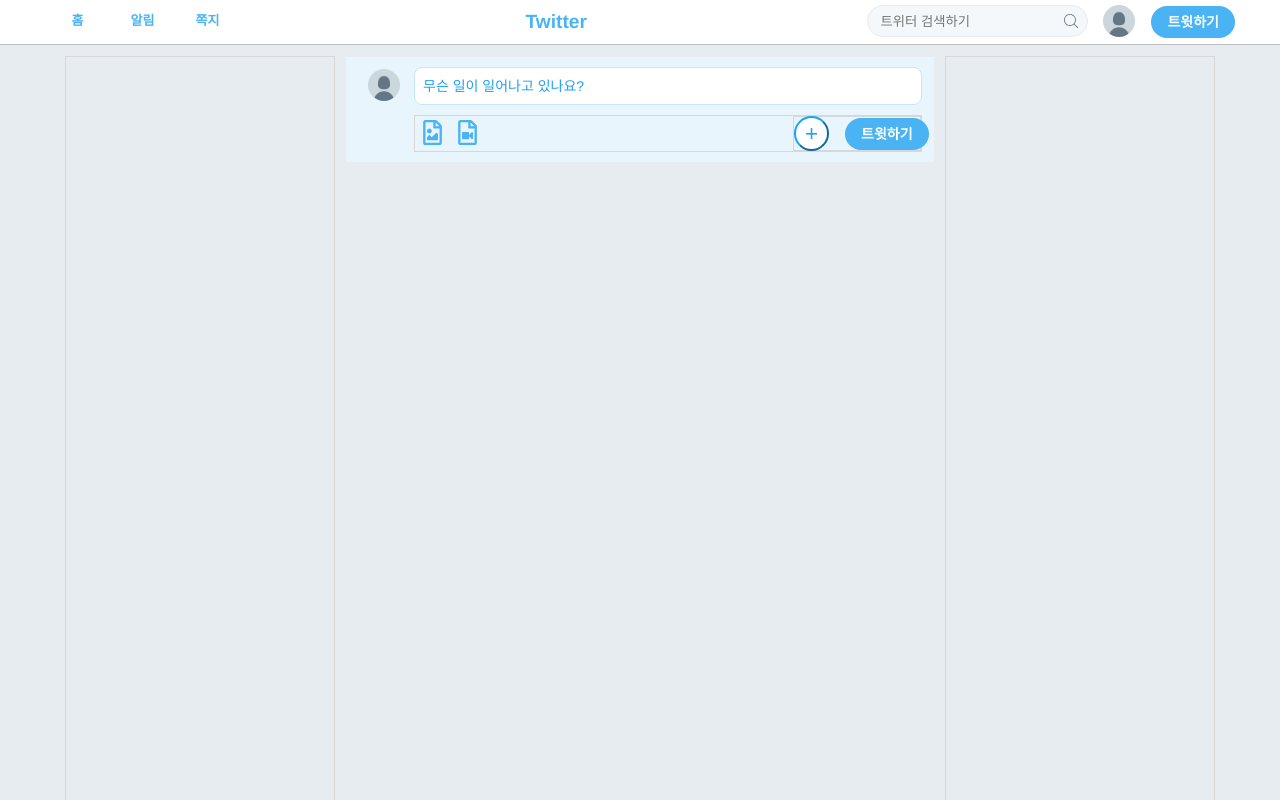
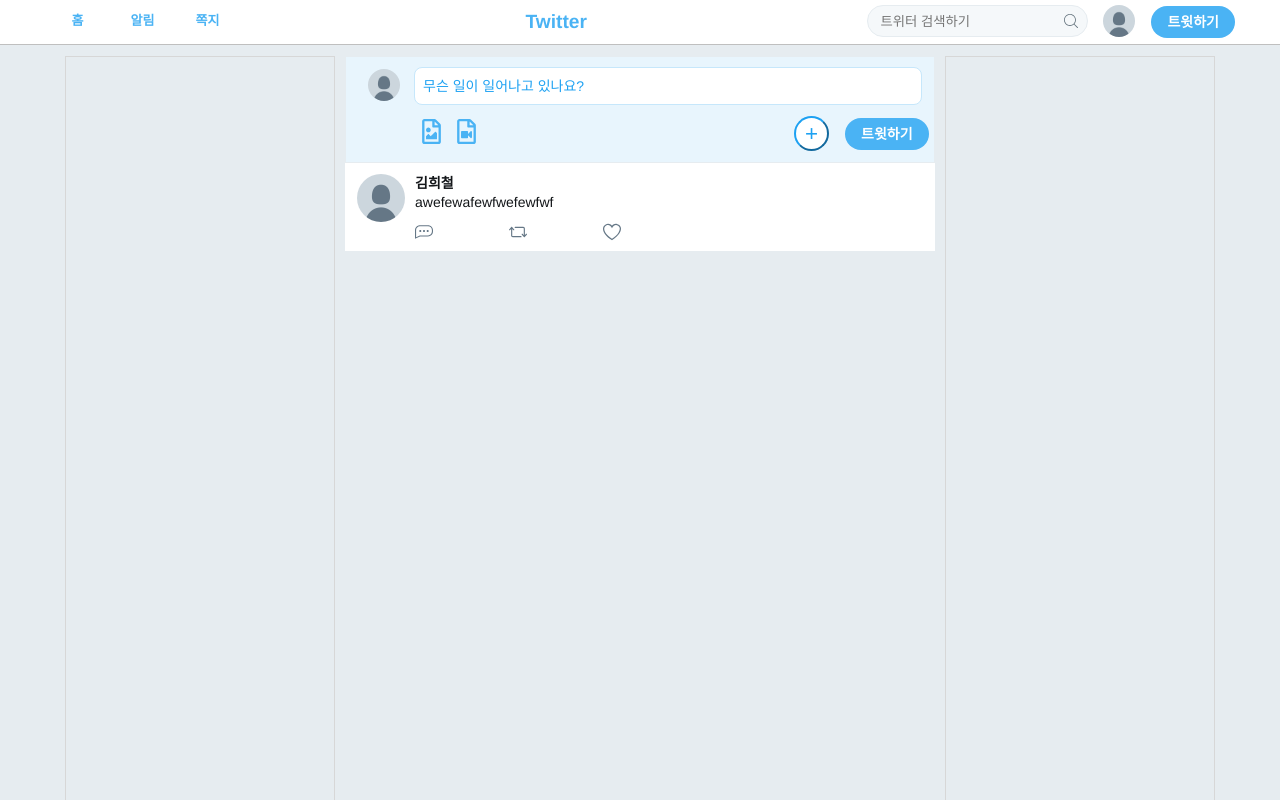
Before and after one commit to heecheolman/twitter-project, a Vue app: page /#/ in a window 1280 px wide. Shown: the top 800 px of the page. Built offline with nearby package versions, Linux system fonts and the light colour scheme.

Commit message:
ui 완료

```diff
--- a/src/components/atoms/EditableDiv.vue
+++ b/src/components/atoms/EditableDiv.vue
@@ -21,13 +21,11 @@
         editableDiv.style.minHeight = "80px";
       }
     },
+
     // 폼에 포커싱 될 때
     extendTextArea() {
       const editableDiv = document.querySelector('.tweet-textarea');
-      const form = document.querySelector('.tweet-form');
-
       editableDiv.style.minHeight = "80px";
-      form.style.boxShadow = "0 0 0 1px #A4D9F9";
     }
   }
 };
--- /dev/null
+++ b/src/components/atoms/PText.vue
@@ -0,0 +1,31 @@
+<template>
+  <p class="p--base" :class="pStyle">
+    {{ contentText }}
+  </p>
+</template>
+<script>
+export default {
+  name: 'PText',
+  props: {
+    pStyle: {
+      type: String,
+    },
+    contentText: {
+      type: String,
+    },
+  },
+};
+</script>
+<style scoped>
+  .p--base {
+    margin: 0;
+    width: 100%;
+    word-wrap: break-word;
+  }
+
+  .tweet-text {
+    color: #14171a;
+    font-size: 14px;
+    line-height: 20px;
+  }
+</style>
--- /dev/null
+++ b/src/components/atoms/SpanText.vue
@@ -0,0 +1,27 @@
+<template>
+  <span :class="textStyle">
+    {{ text }}
+  </span>
+</template>
+
+<script>
+export default  {
+  name: 'SpanText',
+  props: {
+    textStyle: {
+      type: String,
+    },
+    text: {
+      type: String,
+    },
+  },
+};
+</script>
+
+<style scoped>
+  .text--id {
+    font-weight: bold;
+    font-size: 14px;
+    color: #14171a;
+  }
+</style>
--- a/src/components/atoms/SvgButton.vue
+++ b/src/components/atoms/SvgButton.vue
@@ -19,6 +19,10 @@
 </script>
 
 <style scoped>
+  svg {
+    width: inherit;
+    height: inherit;
+  }
   .svg--search {
     width: 14px;
     height: 14px;
@@ -32,4 +36,12 @@
     cursor: pointer;
   }
 
+  .svg--reply {
+    width: 18px;
+    height: 18px;
+    fill: #657786;
+  }
+  .svg--reply:hover {
+    fill: #1da1fe
+  }
 </style>
--- a/src/components/molecules/TweetButton.vue
+++ b/src/components/molecules/TweetButton.vue
@@ -1,6 +1,6 @@
 <template>
   <div class="tweet-button-container">
-    <text-button :label="label" :class="buttonStyle"/>
+    <text-button :label="label" :class="buttonStyle" @click=""/>
   </div>
 </template>
 <script>
@@ -17,6 +17,9 @@
       buttonStyle: 'button--tweet',
     };
   },
+  methods: {
+
+  },
 };
 </script>
 <style scoped>
--- /dev/null
+++ b/src/components/molecules/TweetContent.vue
@@ -0,0 +1,117 @@
+<template>
+  <div class="tweet-content-container">
+    <div class="tweet-header">
+      <span-text
+        :class="idStyle"
+        :text="id" />
+    </div>
+    <div class="tweet-body">
+      <p-text
+        :class="pStyle"
+        :content-text="contentText"/>
+    </div>
+    <div class="tweet-action">
+      <div class="tweet-action-list">
+        <svg-button
+          v-for="(button, index) in svgList"
+          :class="svgButtonStyle"
+          :key="index"
+          :svg="button.svg"/>
+      </div>
+    </div>
+  </div>
+</template>
+
+<script>
+import SpanText from './../atoms/SpanText';
+import PText from './../atoms/PText';
+import SvgButton from './../atoms/SvgButton';
+
+export default {
+  name: 'TweetContent',
+  components: {
+    SpanText,
+    PText,
+    SvgButton,
+  },
+  props: {
+    id: {
+      type: String,
+    },
+    contentText: {
+      type: String,
+    },
+  },
+  data: function() {
+    return {
+      idStyle: 'text--id',
+      pStyle: 'tweet-text',
+      svgButtonStyle: 'svg--reply',
+      svgList: [
+        {
+          svg: `<svg x="0px" y="0px" viewBox="0 0 30.333 30.333">
+                    <path d="M0,26.75V11.908c0-4.59,3.735-8.325,8.325-8.325h13.681c4.591,0,8.327,3.735,8.327,8.325v2.56
+                      c0,4.59-3.735,8.325-8.325,8.325H8.518L0,26.75z M8.325,5.439c-3.567,0-6.469,2.902-6.469,6.469v11.933l6.253-2.905h13.899
+                      c3.567,0,6.469-2.902,6.469-6.469v-2.56c0-3.567-2.903-6.469-6.471-6.469H8.325V5.439z M8.937,11.767
+                      c0.975,0,1.765,0.79,1.765,1.765s-0.79,1.765-1.765,1.765s-1.765-0.79-1.765-1.765S7.962,11.767,8.937,11.767z M21.395,11.767
+                      c0.975,0,1.765,0.79,1.765,1.765s-0.79,1.765-1.765,1.765s-1.765-0.79-1.765-1.765S20.42,11.767,21.395,11.767z M15.165,11.767
+                      c0.975,0,1.765,0.79,1.765,1.765s-0.79,1.765-1.765,1.765s-1.765-0.79-1.765-1.765S14.19,11.767,15.165,11.767z"/>
+                </svg>`,
+        },
+        {
+          svg: `<svg width="18px" height="18px" viewBox="0 0 64 64">
+                    <path d="m15.486,25.515c0.398,0.454 0.952,0.687 1.507,0.687 0.478,0 0.958-0.172 1.345-0.518 0.832-0.75 0.906-2.043 0.165-2.887l-7.488-8.528c-0.014-0.015-0.032-0.021-0.046-0.034-0.029-0.031-0.057-0.06-0.088-0.088-0.016-0.015-0.02-0.033-0.035-0.047-0.073-0.066-0.163-0.09-0.241-0.144-0.093-0.062-0.177-0.142-0.275-0.187-0.037-0.018-0.075-0.027-0.112-0.041-0.108-0.041-0.219-0.052-0.331-0.074-0.108-0.021-0.211-0.057-0.323-0.06-0.021-0.001-0.038-0.012-0.058-0.012s-0.037,0.011-0.058,0.012c-0.112,0.003-0.217,0.038-0.327,0.06-0.112,0.022-0.221,0.033-0.327,0.074-0.037,0.014-0.074,0.023-0.11,0.041-0.101,0.045-0.184,0.124-0.278,0.187-0.08,0.054-0.171,0.078-0.244,0.144-0.016,0.015-0.02,0.034-0.035,0.049-0.03,0.027-0.058,0.056-0.085,0.086-0.014,0.014-0.031,0.02-0.046,0.034l-7.486,8.528c-0.741,0.844-0.666,2.137 0.168,2.887 0.385,0.346 0.863,0.518 1.34,0.518 0.557,0 1.11-0.232 1.509-0.687l3.96-4.511v23.445c0,3.383 2.717,6.134 6.058,6.134h29.14c1.115,0 2.019-0.915 2.019-2.044 0-1.13-0.903-2.045-2.019-2.045h-29.14c-1.115,0-2.02-0.918-2.02-2.045v-23.445l3.961,4.511z"/>
+                    <path d="m60.473,38.652l-3.959,4.51v-23.445c0-3.383-2.718-6.134-6.058-6.134h-28.415c-1.117,0-2.02,0.915-2.02,2.044 0,1.13 0.902,2.045 2.02,2.045h28.415c1.115,0 2.02,0.918 2.02,2.045v23.445l-3.962-4.51c-0.742-0.844-2.016-0.92-2.852-0.168-0.832,0.75-0.906,2.043-0.166,2.886l7.489,8.527c0.012,0.015 0.032,0.019 0.044,0.032 0.029,0.032 0.059,0.062 0.09,0.092 0.014,0.013 0.02,0.031 0.035,0.045 0.095,0.084 0.206,0.125 0.309,0.189 0.033,0.021 0.062,0.048 0.1,0.066 0.047,0.025 0.085,0.07 0.134,0.092 0.018,0.008 0.037,0.01 0.055,0.018 0.241,0.096 0.49,0.151 0.744,0.151 0.251,0 0.504-0.055 0.743-0.151 0.018-0.008 0.037-0.01 0.056-0.018 0.049-0.021 0.086-0.065 0.131-0.09 0.033-0.019 0.059-0.044 0.091-0.062 0.109-0.064 0.226-0.109 0.321-0.195 0.016-0.015 0.02-0.034 0.035-0.049 0.03-0.028 0.058-0.058 0.087-0.088 0.012-0.014 0.031-0.018 0.043-0.032l7.488-8.527c0.74-0.843 0.665-2.136-0.169-2.886-0.835-0.752-2.11-0.675-2.849,0.168z"/>
+                </svg>`
+        },
+        {
+          svg: `<svg x="0px" y="0px" width="18px" height="18px" viewBox="0 0 979.494 979.494">
+                    <path d="M964.616,227.519c-15.63-44.595-43.082-84.824-79.389-116.338c-36.341-31.543-80.051-53.048-126.404-62.188
+                      c-17.464-3.444-35.421-5.19-53.371-5.19c-52.371,0-103.306,14.809-147.296,42.827c-26.482,16.867-49.745,38.022-68.908,62.484
+                      c-19.158-24.415-42.405-45.53-68.859-62.364C376.42,58.773,325.52,43.985,273.189,43.985c-0.003,0,0.001,0-0.001,0
+                      c-43.604,0-87.367,10.77-126.546,31.143c-39.15,20.358-73.104,49.978-98.188,85.658C22.752,197.343,7.096,238.278,1.92,282.453
+                      c-4.532,38.687-1.032,80.217,10.405,123.436c22.656,85.615,72.803,163.707,110.882,214.142
+                      c82.795,109.659,196.636,209.196,348.028,304.301l18.085,11.36l18.086-11.36C693.624,807.35,823.602,683.842,904.764,546.749
+                      c46.678-78.844,70.994-149.084,74.343-214.733C980.972,295.429,976.096,260.271,964.616,227.519z M489.322,855.248
+                      c-135.253-87.096-237.398-177.586-311.846-276.192c-34.407-45.571-79.583-115.623-99.414-190.562
+                      c-9.245-34.937-12.14-67.951-8.604-98.128c3.846-32.824,15.494-63.262,34.623-90.47c18.844-26.803,44.41-49.085,73.932-64.436
+                      c29.533-15.357,62.444-23.474,95.176-23.474c39.377,0,77.654,11.113,110.692,32.136c32.204,20.492,58.094,49.399,74.868,83.596
+                      l30.559,62.292l30.505-62.318c16.759-34.238,42.648-63.183,74.872-83.705c33.057-21.054,71.358-32.182,110.767-32.182
+                      c13.544,0,27.074,1.314,40.216,3.905c34.739,6.85,67.585,23.042,94.986,46.826c27.39,23.774,48.064,54.023,59.79,87.476
+                      c8.547,24.385,12.164,50.811,10.75,78.542c-2.772,54.379-24.017,114.42-64.944,183.553
+                      C773.338,635.262,656.457,747.659,489.322,855.248z"/>
+                </svg>`,
+        },
+      ],
+    };
+  },
+}
+</script>
+<!--#065778-->
+<style scoped>
+  .tweet-content-container {
+    width: 506px;
+    height: auto;
+    margin-left: 58px;
+  }
+  .tweet-body {
+    width: 100%;
+    height: auto;
+  }
+  .tweet-action {
+    padding-top: 1px;
+    width: 100%;
+    height: 30px;
+  }
+  .tweet-action-list {
+    display: flex;
+    align-items: center;
+    justify-content: space-between;
+    padding-right: 300px;
+    font-size: 0;
+    height: 18px;
+    line-height: 1;
+    margin-bottom: 2px;
+    margin-top: 10px;
+  }
+</style>
--- a/src/components/molecules/TweetingArea.vue
+++ b/src/components/molecules/TweetingArea.vue
@@ -82,13 +82,11 @@
     margin-top: 10px;
     width: 100%;
     height: 37px;
-    border: 1px solid #d7d7d7;
   }
 
   .tweet-toolbar--left {
     width: 208px;
     height: 100%;
-    /*border: 1px solid #d7d7d7;*/
   }
   .tweet-toolbar--right {
     margin-left: auto;
@@ -97,6 +95,5 @@
     justify-content: space-around;
     width: 128px;
     height: 100%;
-    border: 1px solid #d7d7d7;
   }
 </style>
--- /dev/null
+++ b/src/components/organisms/TweetComponent.vue
@@ -0,0 +1,54 @@
+<template>
+  <li class="tweet-container">
+    <profile-button
+      :image-path="imagePath"
+      :avatar-size="avatarSize" />
+    <tweet-content
+      :id="content.id"
+      :content-text="content.text" />
+  </li>
+</template>
+
+<script>
+import ProfileButton from './../molecules/ProfileButton';
+import ProfileImage from './../../assets/default_profile.png';
+import TweetContent from './../molecules/TweetContent';
+
+export default {
+  name: 'TweetComponent',
+  components: {
+    ProfileButton,
+    TweetContent,
+  },
+  data: function() {
+    return {
+      imagePath: ProfileImage,
+      avatarSize: 'avatar--size48',
+      content: {
+        // temp
+        id: '김희철',
+        text: 'awefewafewfwefewfwf',
+      },
+    };
+  },
+};
+
+</script>
+
+<style scoped>
+  .tweet-container {
+    width: 100%;
+    position: relative;
+    padding: 9px 12px;
+    min-height: 51px;
+    border-bottom: 1px solid #e6ecf0;
+    cursor: pointer;
+    background-color: #fff;
+  }
+
+  .tweet-container:hover {
+    background-color: #f5f8fa;
+  }
+
+
+</style>
--- a/src/components/templates/MainTemplate.vue
+++ b/src/components/templates/MainTemplate.vue
@@ -7,6 +7,9 @@
       </div>
       <div class="timeline-container">
         <tweet-box />
+        <ol>
+          <tweet-component/>
+        </ol>
       </div>
       <div class="section">
       </div>
@@ -17,12 +20,15 @@
 <script>
 import HeaderSection from './../organisms/HeaderSection';
 import TweetBox from './../organisms/TweetBox';
+import TweetComponent from './../organisms/TweetComponent';
+
 
 export default {
   name: 'MainTemplate',
   components: {
     HeaderSection,
     TweetBox,
+    TweetComponent,
   },
 }
 </script>
@@ -61,4 +67,10 @@
     width: 590px;
     height: 900px;
   }
+
+  ol {
+    margin: 0;
+    padding: 0;
+    list-style: none;
+  }
 </style>
```
